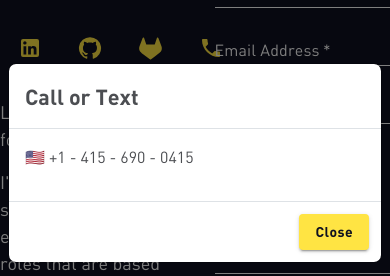
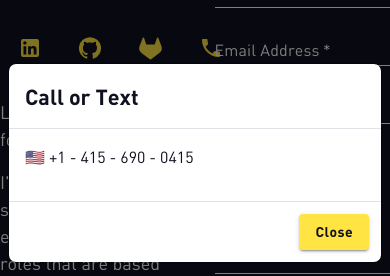
Before and after one commit to jwpettit/Portfolio-Website, a React (Create React App) app: page /contact in a window 390 px wide. Both pictures are taken after a click on the button 211 px from the left and 307 px from the top of the page. Shown: the part 259-535 px from the top of the page. Built offline with nearby package versions, Linux system fonts and the light colour scheme.

Commit message:
changed text color of phone modal to non temp classes

```diff
--- a/src/App.css
+++ b/src/App.css
@@ -273,3 +273,13 @@
     justify-content: flex-end;
     margin-top: 10px;
 }
+
+.Phone-Modal-Header {
+    font-family: DIN-Bold;
+    color: #0F1120;
+}
+
+.Phone-Modal-Body {
+    font-family: DIN-Regular;
+    color: #0F1120;
+}
--- a/src/icons/ContactPhone.jsx
+++ b/src/icons/ContactPhone.jsx
@@ -24,10 +24,10 @@ export default function ContactPhoneIcon() {
                 <LocalPhoneIcon className="Contact-Icons" />
             </StyledIconButton>
             <Modal centered show={phoneModal}>
-                <Modal.Header className="Temp-Header">
+                <Modal.Header className="Phone-Modal-Header">
                     <Modal.Title>Call or Text</Modal.Title>
                 </Modal.Header>
-                <Modal.Body className="Temp-Body">
+                <Modal.Body className="Phone-Modal-Body">
                     <p> 🇺🇸 +1 - 415 - 690 - 0415</p>
                 </Modal.Body>
                 <Modal.Footer>
```
